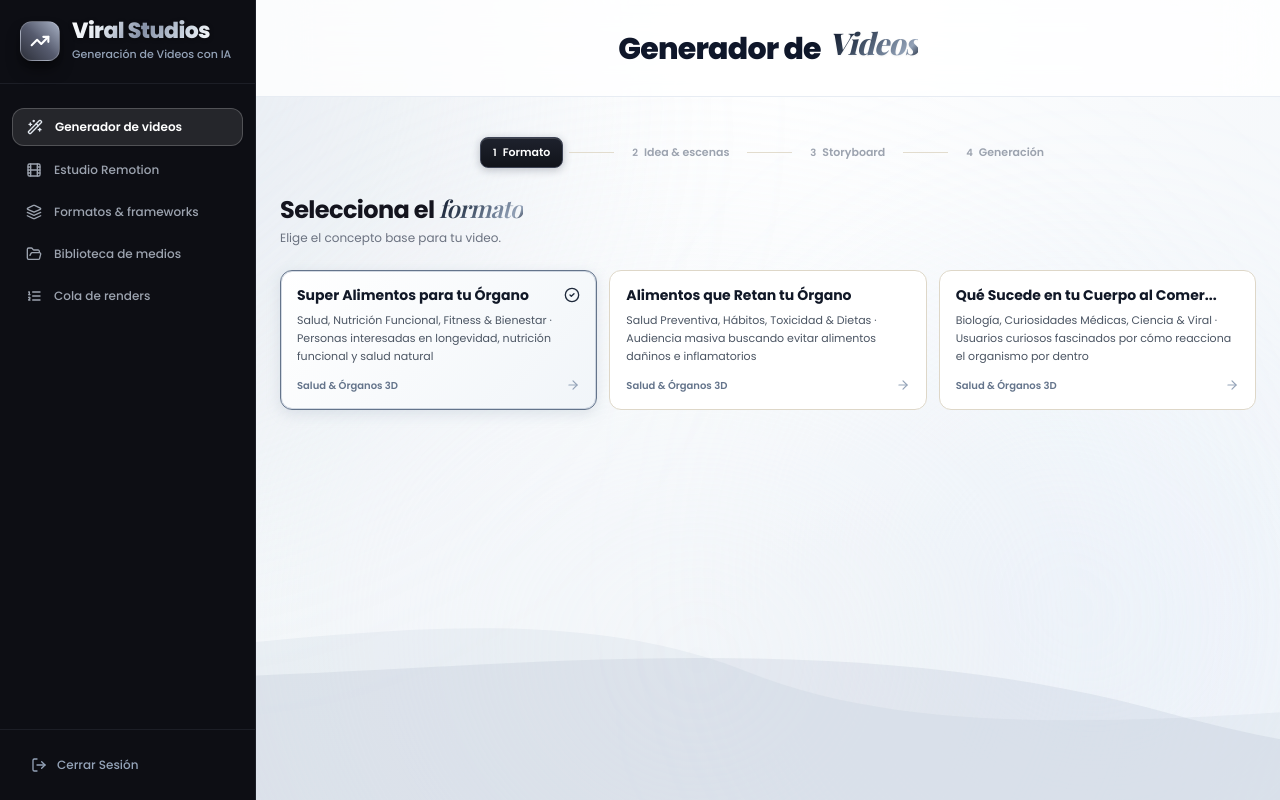
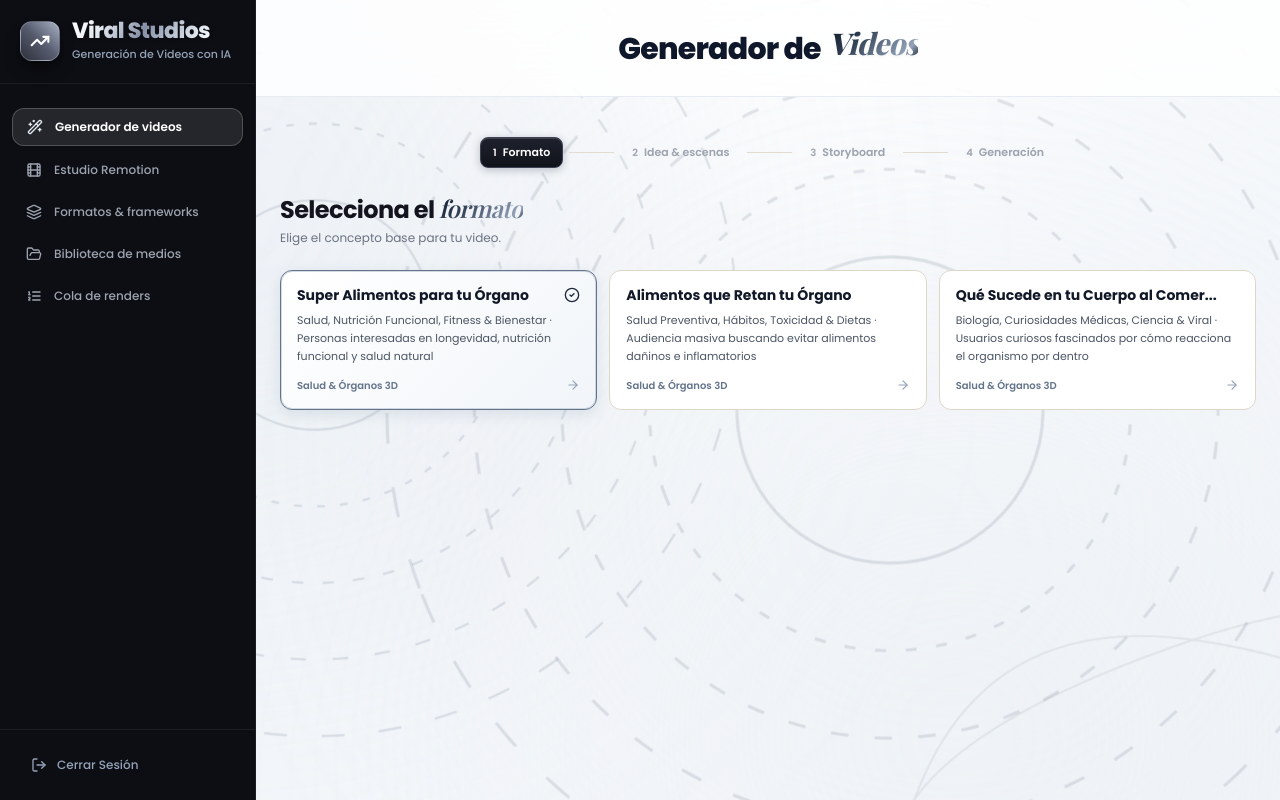
Before and after one commit to Sano-Punto/contenido-viral, a Next.js app: page /generador-de-videos in a window 1280 px wide. Built offline with nearby package versions, Linux system fonts and the light colour scheme; a web font is replaced by a local one.

Commit message:
feat: transform background into full-screen ultra-slow fluid spirals

```diff
--- a/app/globals.css
+++ b/app/globals.css
@@ -126,31 +126,36 @@
   background: #94a3b8;
 }
 
-@keyframes waveFloat {
-  0% {
-    transform: translate3d(0, 0, 0) scale(1) rotate(0deg);
+@keyframes spiralRotate {
+  from {
+    transform: rotate(0deg) scale(1);
   }
-  33% {
-    transform: translate3d(35px, -25px, 0) scale(1.08) rotate(4deg);
+  50% {
+    transform: rotate(180deg) scale(1.05);
   }
-  66% {
-    transform: translate3d(-25px, 30px, 0) scale(0.94) rotate(-3deg);
-  }
-  100% {
-    transform: translate3d(0, 0, 0) scale(1) rotate(0deg);
+  to {
+    transform: rotate(360deg) scale(1);
   }
 }
 
-@keyframes waveMove {
-  0% {
-    transform: translateX(0) translateZ(0);
+@keyframes spiralRotateReverse {
+  from {
+    transform: rotate(360deg) scale(1);
   }
   50% {
-    transform: translateX(-25%) translateZ(0);
+    transform: rotate(180deg) scale(0.95);
   }
-  100% {
-    transform: translateX(-50%) translateZ(0);
+  to {
+    transform: rotate(0deg) scale(1);
   }
+}
+
+.animate-spiral-slow {
+  animation: spiralRotate 75s linear infinite;
+}
+
+.animate-spiral-reverse {
+  animation: spiralRotateReverse 95s linear infinite;
 }
 
 .animate-wave-slow {
--- a/components/layout/AmbientWaveBackground.tsx
+++ b/components/layout/AmbientWaveBackground.tsx
@@ -5,29 +5,38 @@ import React from 'react';
 export const AmbientWaveBackground: React.FC = () => {
   return (
     <div className="fixed inset-0 pointer-events-none overflow-hidden z-0 select-none">
-      {/* Esferas de luz plateada líquida con movimiento orgánico */}
-      <div className="absolute -top-32 -left-32 w-[600px] h-[600px] rounded-full bg-gradient-to-br from-slate-200/50 via-slate-300/30 to-transparent blur-[120px] animate-wave-slow" />
-      <div className="absolute top-1/3 -right-32 w-[550px] h-[550px] rounded-full bg-gradient-to-tr from-slate-300/40 via-blue-100/30 to-transparent blur-[130px] animate-wave-reverse" />
-      <div className="absolute -bottom-32 left-1/4 w-[700px] h-[700px] rounded-full bg-gradient-to-t from-slate-200/60 via-slate-100/40 to-transparent blur-[140px] animate-wave-slow" />
+      {/* Esferas de luz ambiental difuminada */}
+      <div className="absolute top-[-10%] left-[-10%] w-[800px] h-[800px] rounded-full bg-gradient-to-br from-slate-200/40 via-slate-300/20 to-transparent blur-[140px] animate-spiral-slow" />
+      <div className="absolute bottom-[-10%] right-[-10%] w-[900px] h-[900px] rounded-full bg-gradient-to-tr from-slate-300/30 via-slate-200/20 to-transparent blur-[150px] animate-spiral-reverse" />
+      <div className="absolute top-1/2 left-1/2 -translate-x-1/2 -translate-y-1/2 w-[700px] h-[700px] rounded-full bg-gradient-to-r from-slate-100/50 to-slate-200/30 blur-[160px] animate-spiral-slow" />
 
-      {/* Olas líquidas vectoriales SVG con transparencia platino */}
-      <div className="absolute bottom-0 left-0 w-[200%] h-48 opacity-25 animate-liquid-wave">
-        <svg
-          viewBox="0 0 1200 120"
-          preserveAspectRatio="none"
-          className="w-full h-full text-slate-300 fill-current"
-        >
-          <path d="M0,0 C150,90 350,-40 500,40 C650,120 900,10 1200,60 L1200,120 L0,120 Z" />
+      {/* Espiral Líquida 1: Superior Izquierda a Centro */}
+      <div className="absolute -top-40 -left-40 w-[950px] h-[950px] opacity-[0.18] animate-spiral-slow origin-center">
+        <svg viewBox="0 0 500 500" className="w-full h-full text-slate-500 fill-none stroke-current stroke-[1.2]">
+          <path d="M 250, 250 m -220, 0 a 220,220 0 1,0 440,0 a 220,220 0 1,0 -440,0" strokeDasharray="12 18" />
+          <path d="M 250, 250 m -180, 0 a 180,180 0 1,1 360,0 a 180,180 0 1,1 -360,0" strokeDasharray="8 14" />
+          <path d="M 250, 250 m -140, 0 a 140,140 0 1,0 280,0 a 140,140 0 1,0 -280,0" strokeDasharray="6 10" />
+          <path d="M 250, 250 m -100, 0 a 100,100 0 1,1 200,0 a 100,100 0 1,1 -200,0" strokeDasharray="4 8" />
+          <path d="M 250, 250 m -60, 0 a 60,60 0 1,0 120,0 a 60,60 0 1,0 -120,0" />
         </svg>
       </div>
 
-      <div className="absolute bottom-0 left-0 w-[200%] h-64 opacity-15 animate-liquid-wave [animation-duration:28s] [animation-direction:reverse]">
-        <svg
-          viewBox="0 0 1200 120"
-          preserveAspectRatio="none"
-          className="w-full h-full text-slate-400 fill-current"
-        >
-          <path d="M0,30 C200,110 450,10 700,80 C950,150 1100,20 1200,40 L1200,120 L0,120 Z" />
+      {/* Espiral Líquida 2: Inferior Derecha a Centro */}
+      <div className="absolute -bottom-40 -right-40 w-[1100px] h-[1100px] opacity-[0.14] animate-spiral-reverse origin-center">
+        <svg viewBox="0 0 500 500" className="w-full h-full text-slate-600 fill-none stroke-current stroke-[1.4]">
+          <path d="M 250, 250 m -230, 0 a 230,230 0 1,1 460,0 a 230,230 0 1,1 -460,0" strokeDasharray="14 20" />
+          <path d="M 250, 250 m -190, 0 a 190,190 0 1,0 380,0 a 190,190 0 1,0 -380,0" strokeDasharray="10 16" />
+          <path d="M 250, 250 m -150, 0 a 150,150 0 1,1 300,0 a 150,150 0 1,1 -300,0" strokeDasharray="8 12" />
+          <path d="M 250, 250 m -110, 0 a 110,110 0 1,0 220,0 a 110,110 0 1,0 -220,0" strokeDasharray="5 9" />
+          <path d="M 250, 250 m -70, 0 a 70,70 0 1,1 140,0 a 70,70 0 1,1 -140,0" />
+        </svg>
+      </div>
+
+      {/* Espiral Central Fluida sutil */}
+      <div className="absolute top-1/2 left-1/2 -translate-x-1/2 -translate-y-1/2 w-[1200px] h-[1200px] opacity-[0.08] animate-spiral-slow origin-center">
+        <svg viewBox="0 0 600 600" className="w-full h-full text-slate-700 fill-none stroke-current stroke-[1]">
+          <path d="M 300,300 Q 350,200 450,250 T 400,450 T 150,400 T 200,150 T 500,200" />
+          <path d="M 300,300 Q 250,400 150,350 T 200,150 T 450,200 T 400,450 T 100,400" />
         </svg>
       </div>
     </div>
```
